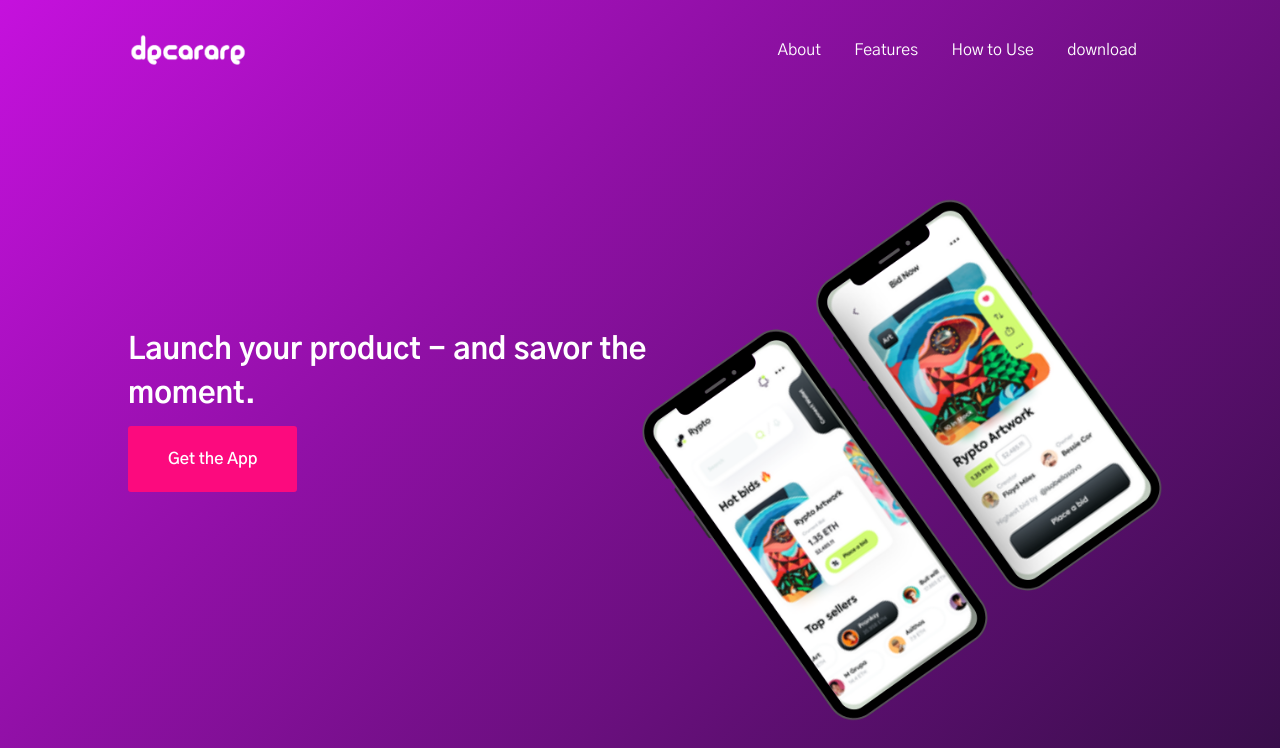
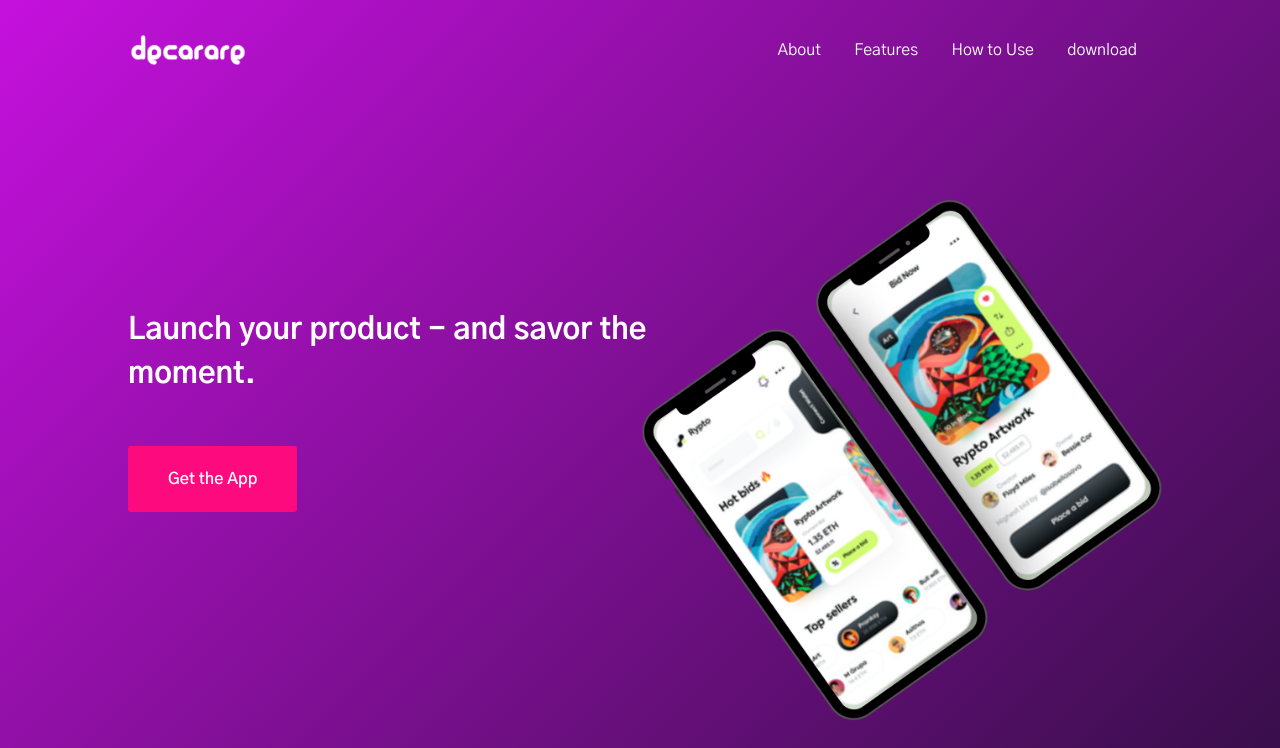
Before and after one commit to Mohit1298/mohit1298.github.io, a plain HTML site: page index.html in a window 1280 px wide. Shown: the top 748 px of the page. Drawn offline with Linux system fonts and the light colour scheme; a web font is replaced by a local one.

Commit message:
Update index.html

```diff
--- a/index.html
+++ b/index.html
@@ -75,7 +75,10 @@
                 <font style="vertical-align: inherit;">
                     <font style="vertical-align: inherit;">Launch your product -  and savor the moment.</font>
                 </font>
-            </h1><a href="" class="button w-button">
+            </h1>
+            <br>
+            <br>
+            <a href="" class="button w-button">
                 <font style="vertical-align: inherit;">
                     <font style="vertical-align: inherit;">Get the App</font>
                 </font>
```
